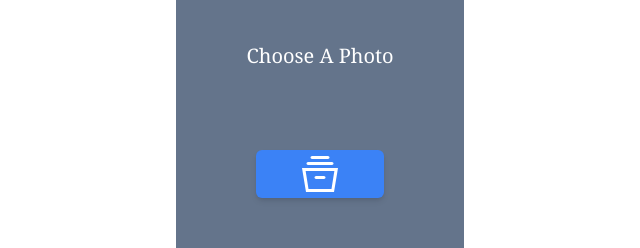
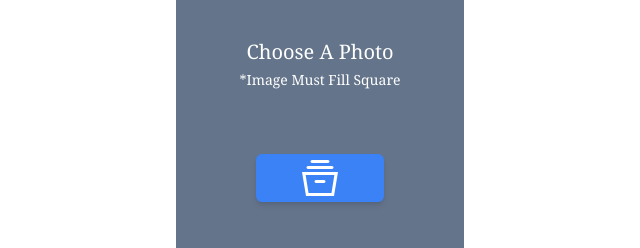
Before and after one commit to Giac3/AI-Photo-Editor, a React (Create React App) app: page / in a window 1280 px wide. Shown: the part 392-640 px from the top of the page, without its empty margins (320-960 px from the left). Built offline with nearby package versions, Linux system fonts and the light colour scheme.

Commit message:
added hint

```diff
--- a/src/App.tsx
+++ b/src/App.tsx
@@ -21,6 +21,7 @@ function App() {
       }
     }
     document.getElementById('choose-photo')!.style.display = "none"
+    document.getElementById('choose-photo2')!.style.display = "none"
     document.getElementById('photo-button')!.style.display = "none"
     document.getElementById('photo-button2')!.style.display = "flex"
     document.getElementById('form')!.style.display = "block"
@@ -89,7 +90,8 @@ const handleResult = async (result:any) => {
       </button>
     <div className=' bg-slate-500 h-72 mt-24 w-72 rounded-md text-center content-center'>
       <p id='choose-photo' className='text-white mt-4 font-serif font-medium text-xl'>Choose A Photo</p>
-      <button id='photo-button' className='bg-blue-500 duration-1000 shadow-md hover:bg-slate-200 fill-white hover:fill-black w-32 h-12 ml-20 mt-20 rounded-md flex justify-center items-center'>
+      <p id='choose-photo2' className='text-white mt-1 font-serif font-medium text-sm'>*Image Must Fill Square</p>
+      <button id='photo-button' className='bg-blue-500 duration-1000 shadow-md hover:bg-slate-200 fill-white hover:fill-black w-32 h-12 ml-20 mt-16 rounded-md flex justify-center items-center'>
       <input id='input' type="file" onChange={(e)=> convertFile(e.target.files)} className=" opacity-0 w-24 ml-0 absolute" />
       <svg xmlns="http://www.w3.org/2000/svg"  height="48" width="48"><path d="M10 42 6 18h36l-4 24Zm2.5-3h23l2.85-18H9.65ZM20 29h8q.65 0 1.075-.45.425-.45.425-1.05 0-.65-.425-1.075Q28.65 26 28 26h-8q-.6 0-1.05.425-.45.425-.45 1.075 0 .6.45 1.05.45.45 1.05.45Zm-8-14q-.6 0-1.05-.45-.45-.45-.45-1.05 0-.65.45-1.075Q11.4 12 12 12h24q.65 0 1.075.425.425.425.425 1.075 0 .6-.425 1.05Q36.65 15 36 15Zm4-6q-.6 0-1.05-.45-.45-.45-.45-1.05 0-.65.45-1.075Q15.4 6 16 6h16q.65 0 1.075.425.425.425.425 1.075 0 .6-.425 1.05Q32.65 9 32 9Zm-3.5 30h23Z"/></svg>
       </button>
```
